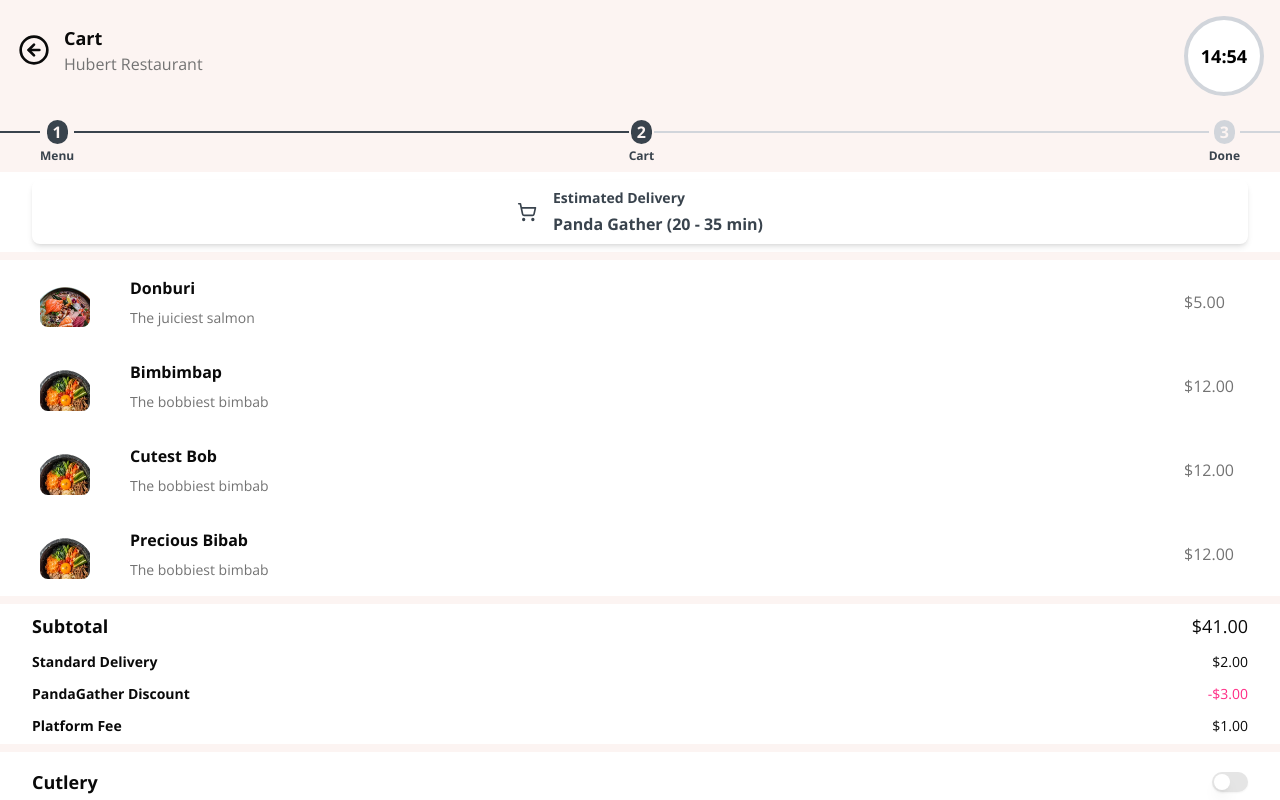
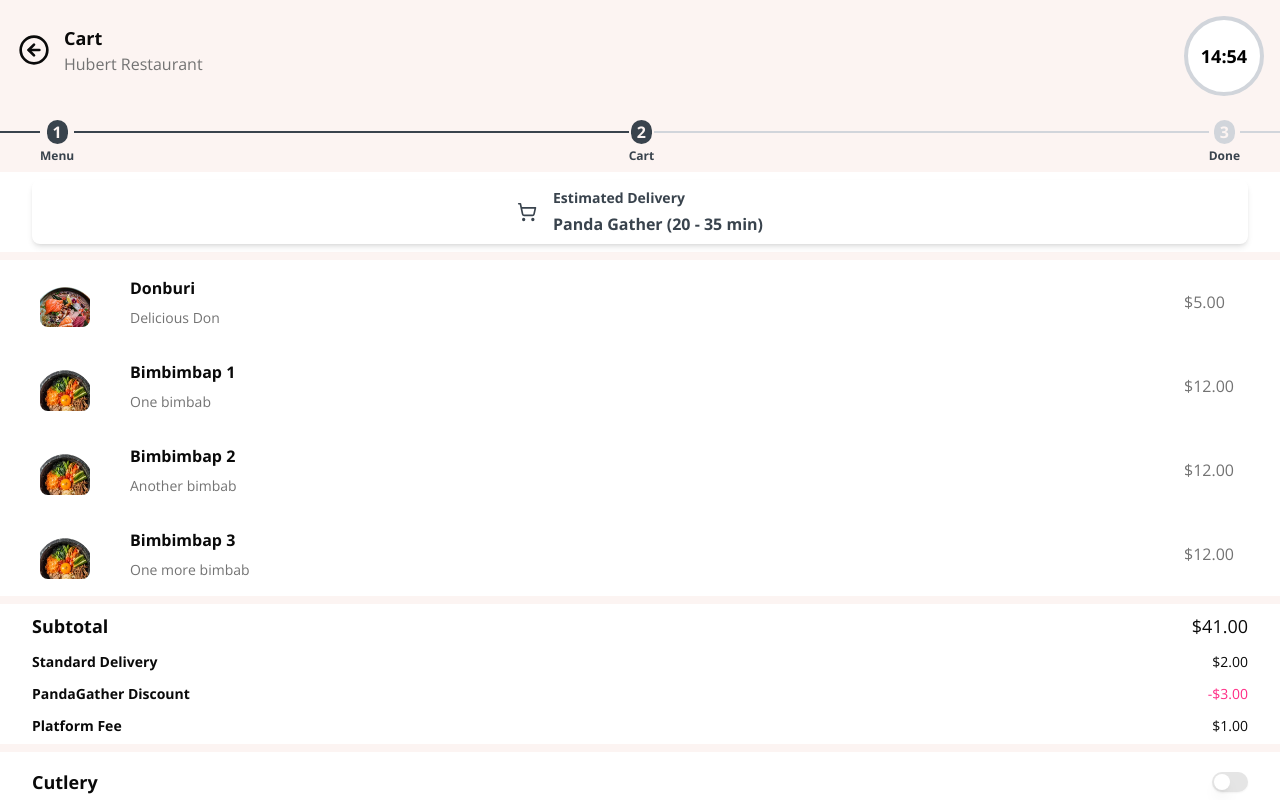
Before and after one commit to barbayjuliette/HACK_42SG, a Next.js app: page /order/cart in a window 1280 px wide. Shown: the top 800 px of the page. Built offline with nearby package versions, Linux system fonts and the light colour scheme.

Commit message:
sanitise some descriptions

```diff
--- a/src/app/order/cart/page.tsx
+++ b/src/app/order/cart/page.tsx
@@ -85,25 +85,25 @@ export default function CartPage() {
         <FoodItem
           src="/japanese.png"
           title="Donburi"
-          description="The juiciest salmon"
+          description="Delicious Don"
           price="$5.00"
         />
         <FoodItem
           src="/korean.png"
-          title="Bimbimbap"
-          description="The bobbiest bimbab"
+          title="Bimbimbap 1"
+          description="One bimbab"
           price="$12.00"
         />
         <FoodItem
           src="/korean.png"
-          title="Cutest Bob"
-          description="The bobbiest bimbab"
+          title="Bimbimbap 2"
+          description="Another bimbab"
           price="$12.00"
         />
         <FoodItem
           src="/korean.png"
-          title="Precious Bibab"
-          description="The bobbiest bimbab"
+          title="Bimbimbap 3"
+          description="One more bimbab"
           price="$12.00"
         />
       </div>
--- a/src/components/search-drawer.tsx
+++ b/src/components/search-drawer.tsx
@@ -32,25 +32,25 @@ const FoodItem: FC<FoodItemProps> = (props) => {
 const items: FoodItemProps[] = [
   {
     title: "Mala Xianguo",
-    description: "Spiciest please sir",
+    description: "Description for Mala",
     src: "/korean.png",
     price: "$5.00",
   },
   {
     title: "Pizza",
-    description: "The spiciest meatball",
+    description: "Description for Pizza",
     src: "/pizza.png",
     price: "$12.00",
   },
   {
     title: "Ramen",
-    description: "The slurpiest noodles",
+    description: "Description for Ramen",
     src: "/japanese.png",
     price: "$50.00",
   },
   {
     title: "Golden Chicken",
-    description: "Breaks the bank",
+    description: "Description for Chicken",
     src: "/singapore.png",
     price: "$150.00",
   },
```
